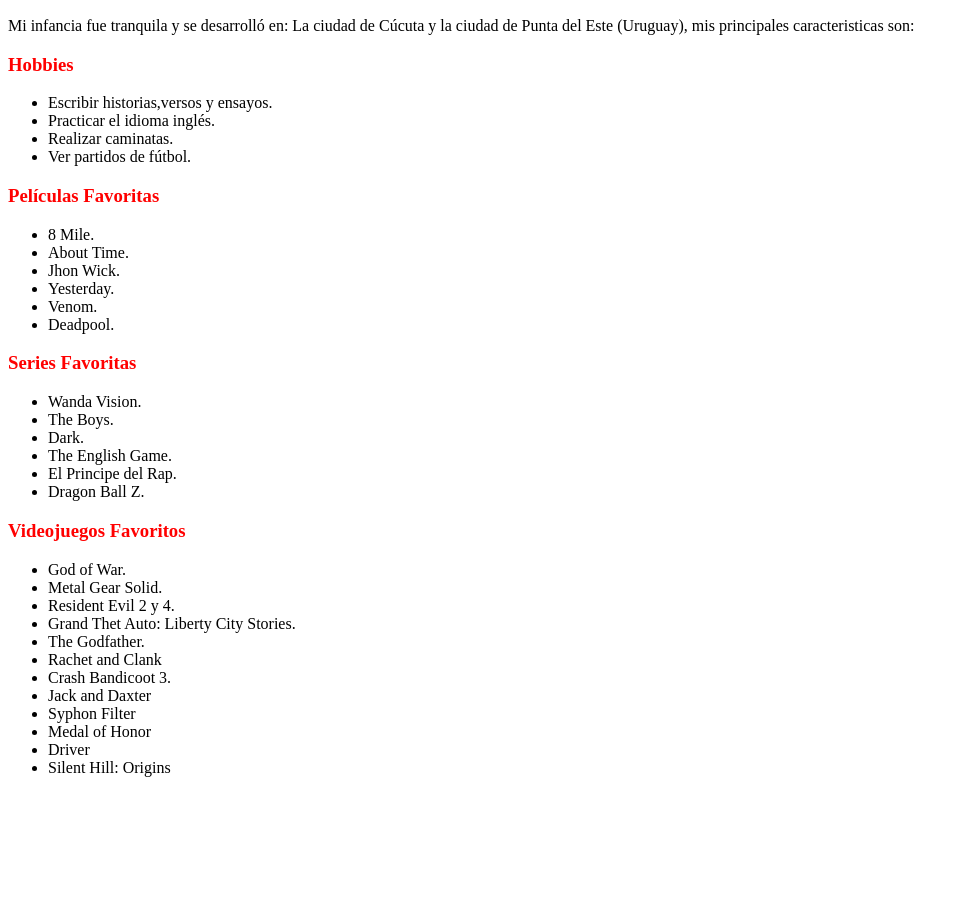
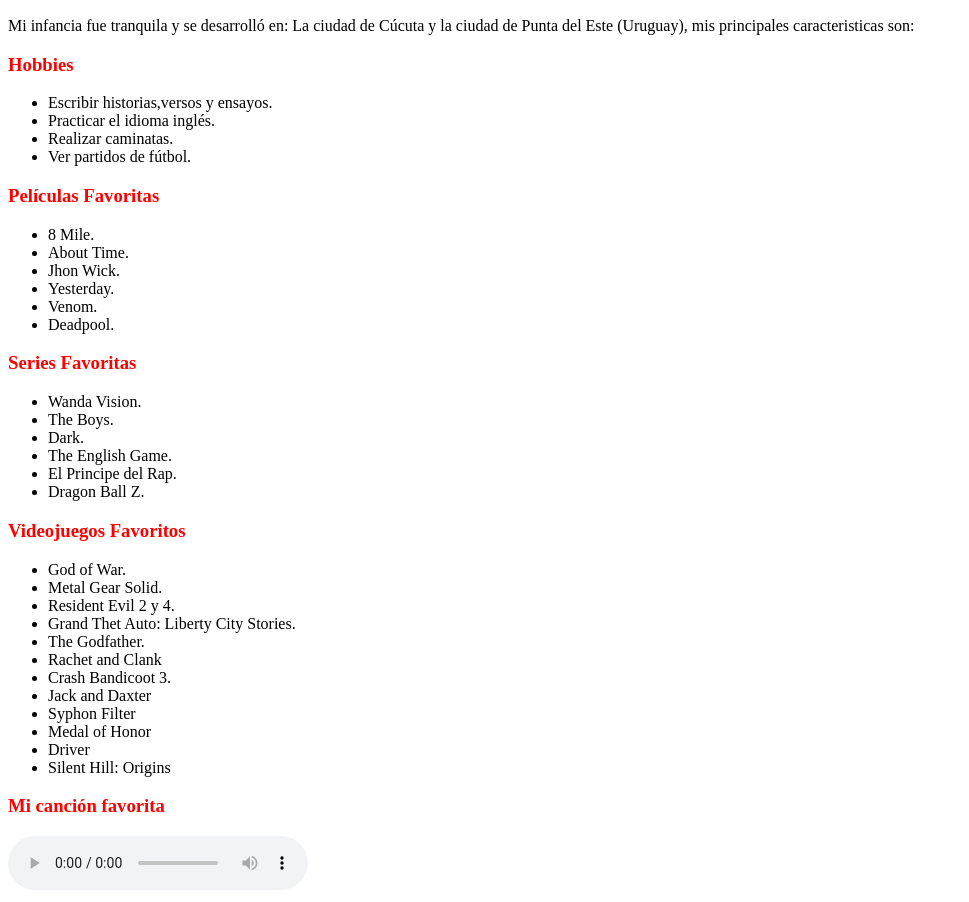
Before and after one commit to ariasRonaldo25/ProgramacionWeb2021, a plain HTML site: page index.html in a window 1280 px wide. Shown: the part 136-1038 px from the top of the page, without its empty margins (0-969 px from the left). Before the commit the page ends 929 px from the top, so only its background shows below. Drawn offline with Linux system fonts and the light colour scheme.

Commit message:
Adicionando pista con la cancion en formato mp3

```diff
--- a/index.html
+++ b/index.html
@@ -38,9 +38,7 @@
 <li>The English Game.</li>
 <li>El Principe del Rap.</li>
 <li>Dragon Ball Z.</li>
-</ul
-
-<br>
+</ul>
 
 <h3 style="color:#FF0000">Videojuegos Favoritos</h3>
 <ul>
@@ -57,5 +55,9 @@
 <li>Driver</li>
 <li>Silent Hill: Origins </li>
 </ul>
+
+<h3 style="color: #FF0000">Mi canción favorita</h3>
+
+<audio alt="Bloody Valentine" src="mp3/cancion.mp3" controls=""></audio>
 </body>
 </html>
```
Also changed, not shown: 1 other file.
